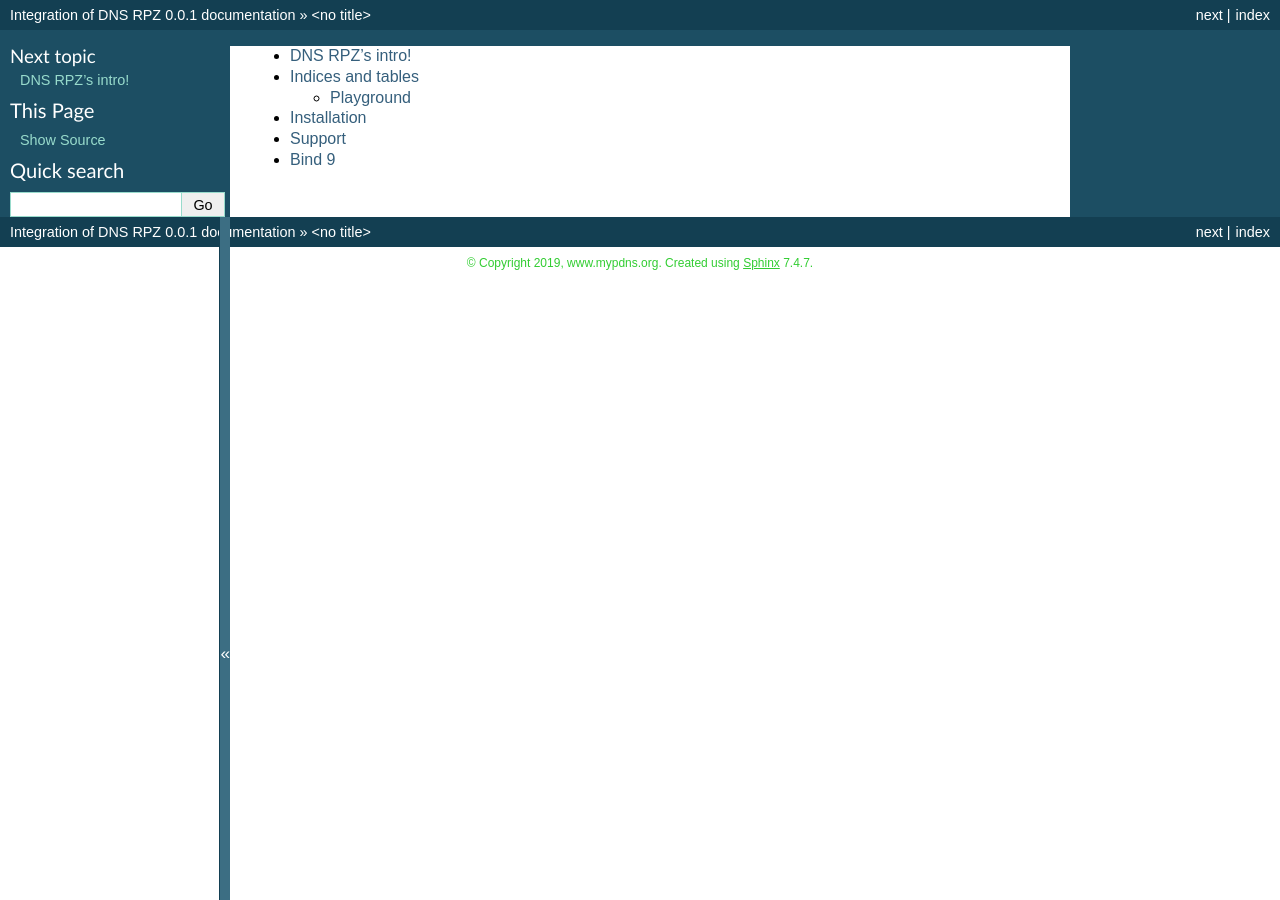
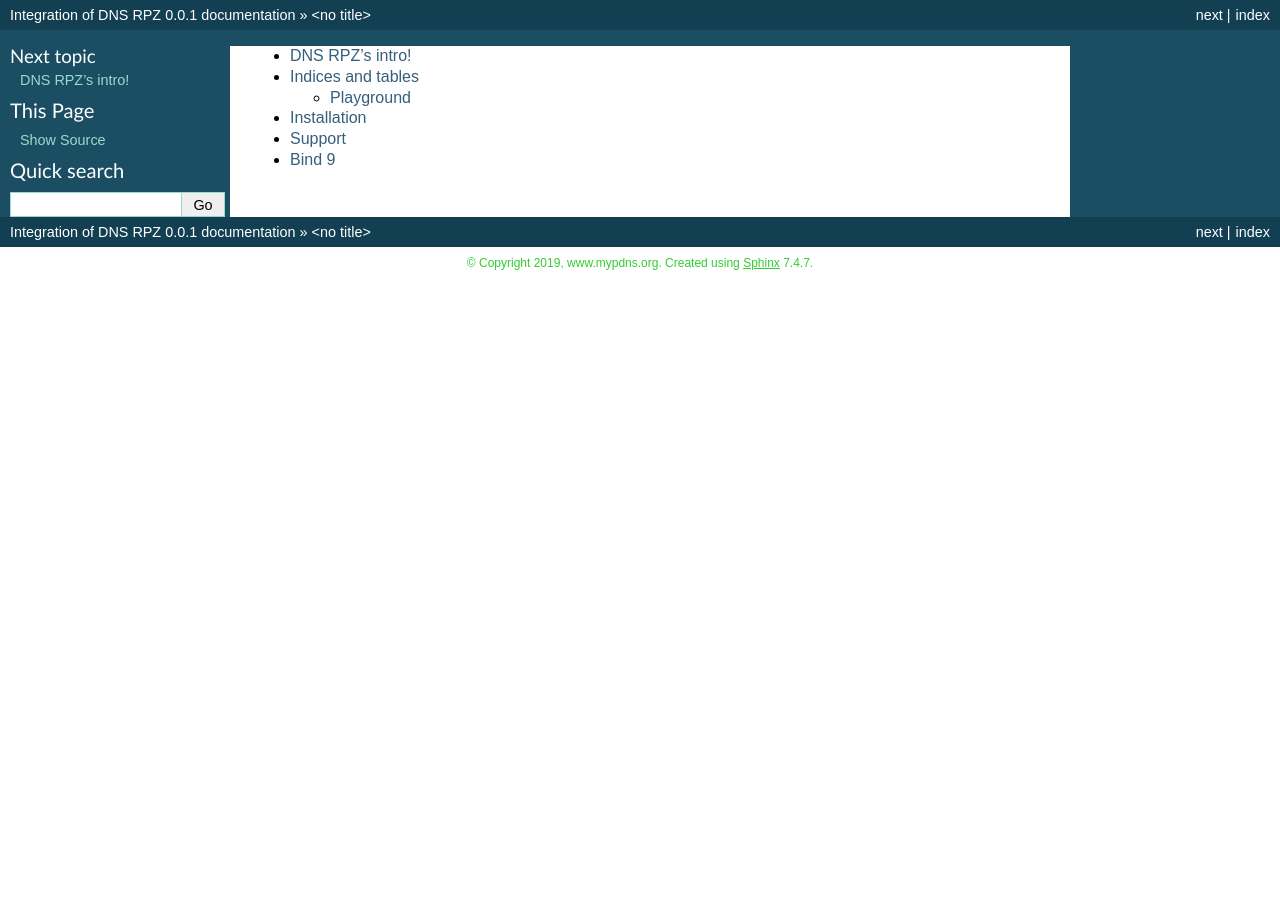
Before and after one commit to alsyundawy/dns-rpz-integration, a Sphinx documentation site: the page built from docs/source/indexTOC.rst, in a window 1280 px wide. Built offline with Sphinx 7.4.7, drawn with Linux system fonts in a browser that asks for light colours.

Commit message:
collapsiblesidebar = false

```diff
--- a/docs/source/conf.py
+++ b/docs/source/conf.py
@@ -120,7 +120,7 @@ html_theme = 'classic'
 html_theme_options = {
     "rightsidebar": "false",
     "stickysidebar": "true",
-    "collapsiblesidebar": "true",
+    "collapsiblesidebar": "false",
     "externalrefs": "true",
     "footerbgcolor": "000000",
     "footertextcolor": "limegreen"
```
